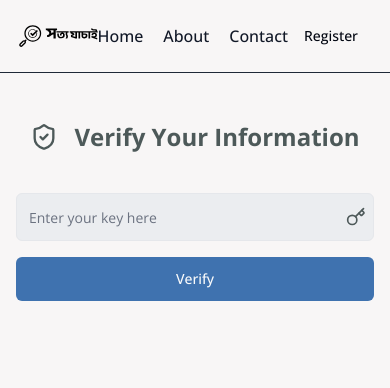
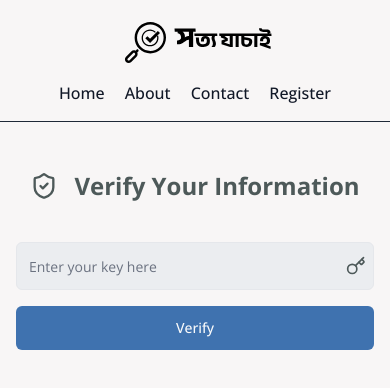
Before and after one commit to eCodeVoyager/Sotto-Jachai-Project, a React (Vite) app in the folder frontend/: page / in a window 390 px wide. Shown: the top 388 px of the page. Built offline with nearby package versions, Linux system fonts and the light colour scheme.

Commit message:
🆙:fix: Navbar design issue fixed

```diff
--- a/frontend/src/components/shared/Navbar/index.jsx
+++ b/frontend/src/components/shared/Navbar/index.jsx
@@ -25,16 +25,17 @@ const Navbar = () => {
   return (
     <nav className="py-4 border-b border-b-gray-800">
       <Container>
-        <div className="flex items-center">
-          <figure>
+        <div className="flex items-center flex-col sm:flex-row gap-y-3">
+          <figure className="shrink-0">
             <Link to={routes.verification}>
               <img
-                className="w-[100px] md:w-auto"
+                className="w-auto"
                 src="/images/logo.svg"
                 alt="sotto-jacai"
               />
             </Link>
           </figure>
+          <div className="flex items-center justify-between flex-1">
             <ul className="flex items-center ml-auto md:mx-auto gap-5 md:gap-7 font-medium text-gray-900 text-base">
               {navData.map((item) => (
                 <li key={item.id}>
@@ -42,25 +43,24 @@ const Navbar = () => {
                 </li>
               ))}
             </ul>
+            <div>
               {!Cookie.get("token") ? (
                 <Link
                   to={routes.register}
-              className={buttonVariants({
-                variant: "ghost",
-              })}
+                  className={"ml-5 font-medium text-gray-900 text-base"}
                 >
                   Register
                 </Link>
               ) : (
                 <Link
                   to={routes.dashboard}
-              className={buttonVariants({
-                variant: "ghost",
-              })}
+                  className={"ml-5 font-medium text-gray-900 text-base"}
                 >
                   Dashboard
                 </Link>
               )}
+            </div>
+          </div>
         </div>
       </Container>
     </nav>
```
Lines whose indentation alone changed are shown as unchanged.
